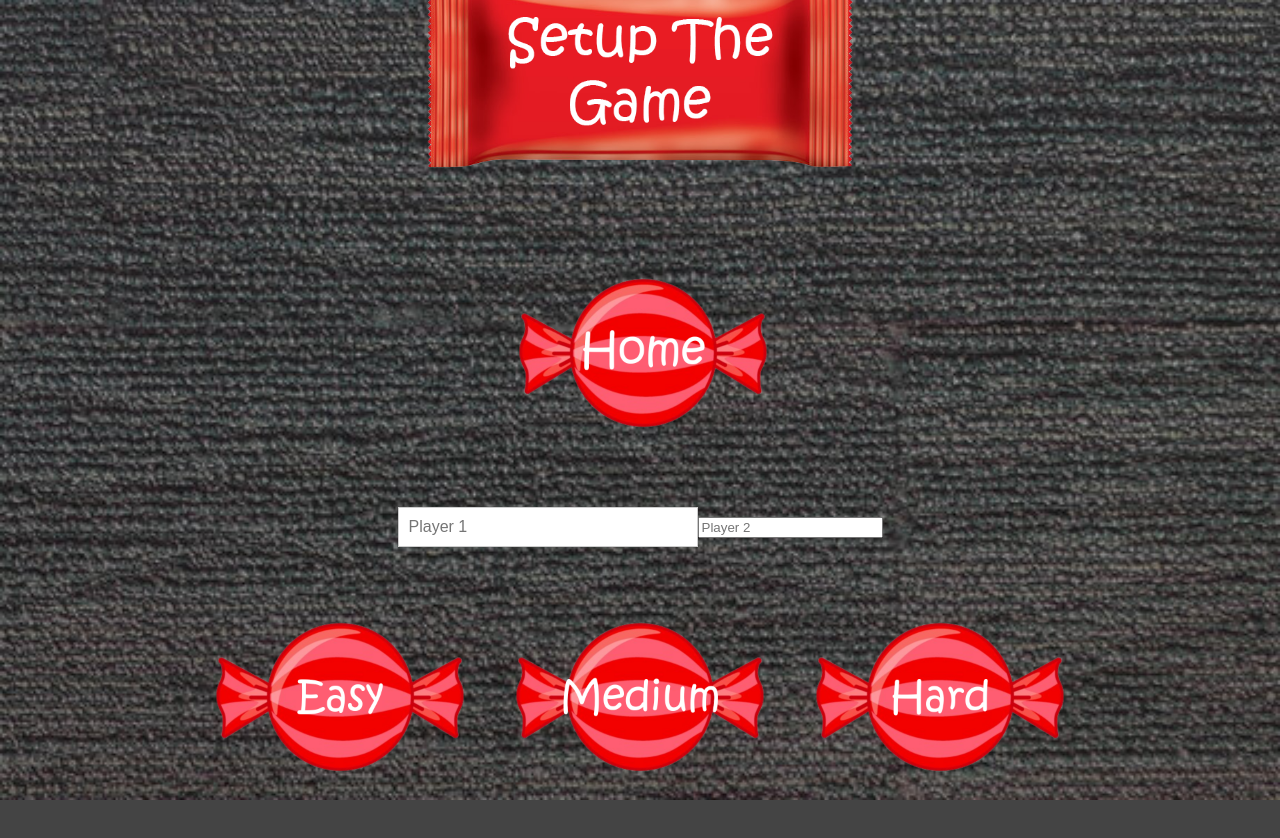
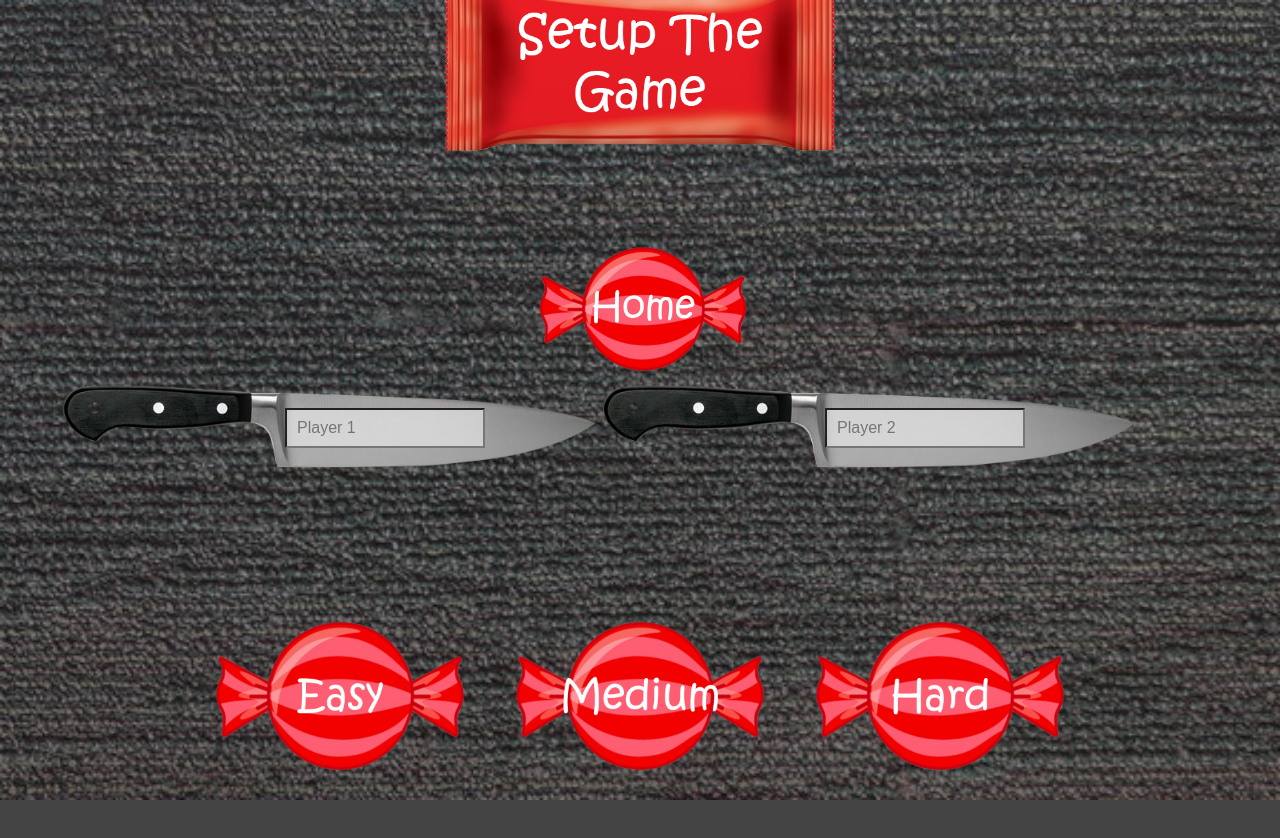
Before and after one commit to hauntedghoul/Nim, a React (Create React App) app in the folder nim/: page /setup in a window 1280 px wide. Shown: the top 838 px of the page. Built offline with nearby package versions, Linux system fonts and the light colour scheme.

Commit message:
I fix stabby stabby and winner images

```diff
--- a/nim/src/Components/Winner.css
+++ b/nim/src/Components/Winner.css
@@ -37,3 +37,7 @@ body {
   a {
     text-decoration: none;
   }
+
+  .Congrats{
+    margin-top: 50px;
+  }
--- a/nim/src/Components/playersetup.css
+++ b/nim/src/Components/playersetup.css
@@ -1,27 +1,37 @@
 .setup{
-    height: 250px;
+    height: 230px;
 }
 
 .home-image{
     margin-left: 5px;
-    height: 300px;
+    margin-bottom: 10px;
+    height: 250px;
+}
+
+.playerSetup{
+    display: flex;
+    flex-direction: row;
+    margin: -130px;
 }
 
 .playerOne {
-    /* background-image: url('/images/Knife.png'); */
-    background-size: cover; /* Adjust as needed */
-    background-repeat: no-repeat;
-    padding: 10px; /* Adjust padding to ensure text doesn't overlap the image */
-    border: 1px solid #ccc; /* Optional: add border for better visibility */
-    width: 300px; /* Adjust width as needed */
+    background-color: rgb(255, 255, 255, 0.5);
+    padding: 10px;
+    margin-top: 70px;
+    margin-left: 110px;
+    width: 200px; /* Adjust width as needed */
     height: 40px; /* Adjust height as needed */
     box-sizing: border-box; /* Ensure padding and border are included in total width/height */
     font-size: 16px;
 }
 
-
-/* .playerTwo{
-    background-image: url('/images/Knife.png');
-    background-size: cover;
-    background-repeat: no-repeat;
-} */
+.playerTwo{
+    background-color: rgb(255, 255, 255, 0.5);
+    padding: 10px;
+    margin-top: 70px;
+    margin-left: 110px;
+    width: 200px; /* Adjust width as needed */
+    height: 40px; /* Adjust height as needed */
+    box-sizing: border-box; /* Ensure padding and border are included in total width/height */
+    font-size: 16px;
+    }
--- a/nim/src/Components/playersetup.js
+++ b/nim/src/Components/playersetup.js
@@ -1,18 +1,33 @@
 import React from 'react'
 import { Link } from 'react-router-dom'
-import Nav from './Navbar/Nav'
 import './playersetup.css'
 
 const playersetup = () => {
+
+    const knifeStyle = {
+        backgroundImage: `url(${process.env.PUBLIC_URL}/images/Knife.png)`,
+        backgroundSize: 'cover',
+        backgroundPosition: 'center',
+        color: 'white',
+        padding: '20px',
+        height: '300px',
+        width: '500px',
+      };
+
     return (
         <div>
             <img className='setup' src='/images/SetupWrapper.png' />
             <br/>
             <Link to="/"><img className='home-image' src='/images/Home.png' /></Link>
             <br/>
-            <input className='playerOne' type="text" placeholder="Player 1"></input>
-            <input className='playerTwo' type="text" placeholder="Player 2"></input>
-
+            <div className="playerSetup">
+                <div style={knifeStyle}>
+                    <input className='playerOne' type="text" placeholder="Player 1"></input>
+                </div>
+                <div style={knifeStyle}>
+                    <input className='playerTwo' type="text" placeholder="Player 2"></input>
+                </div>
+            </div>
             <br/>
             <Link to="/easy"><img className='setup-image' src='/images/Easy.png' /></Link>
             <Link to="/medium"><img className='setup-image' src='/images/Medium.png' /></Link>
--- a/nim/src/Components/winner.js
+++ b/nim/src/Components/winner.js
@@ -8,10 +8,22 @@ const Winner = () => {
   const navigate = useNavigate();
   const { winner } = location.state || { winner: 'Unknown' };
 
+  const backgroundStyle = {
+    backgroundImage: `url(${process.env.PUBLIC_URL}/images/Winner.png)`,
+    backgroundSize: 'cover',
+    backgroundPosition: 'center',
+    color: 'white',
+    padding: '20px',
+    height: '200px',
+    width: '400px',
+  };
+
   return (
     <div className="winner">
-      <h1>Congratulations!</h1>
-      <h2>{winner} wins the game!</h2>
+      <div style={backgroundStyle}>
+        <h1 className="Congrats">Congratulations!</h1>
+        <h2>{winner} wins the game!</h2>
+      </div>
       <button onClick={() => navigate('/')}>Play Again</button>
     </div>
   );
```
